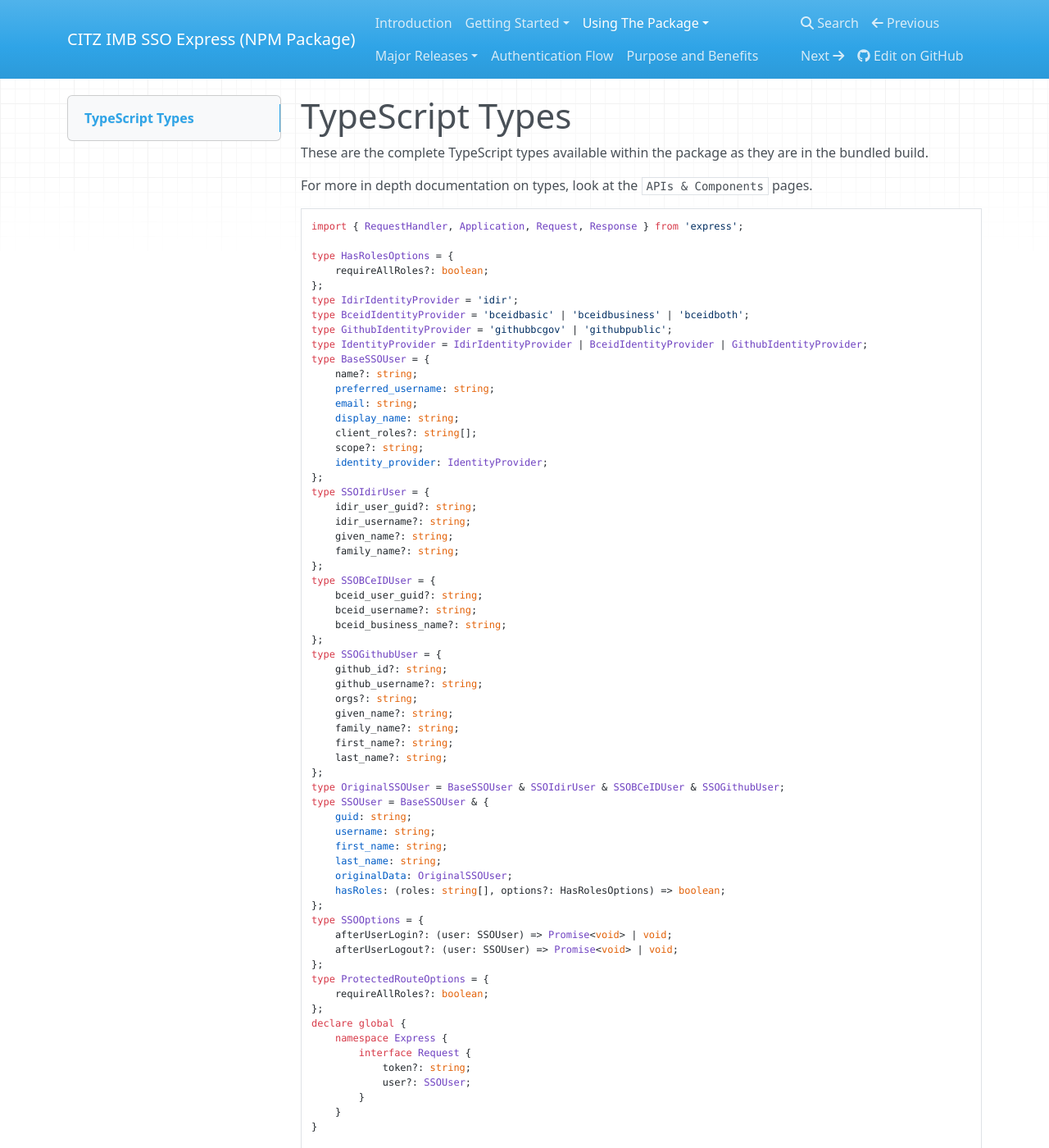
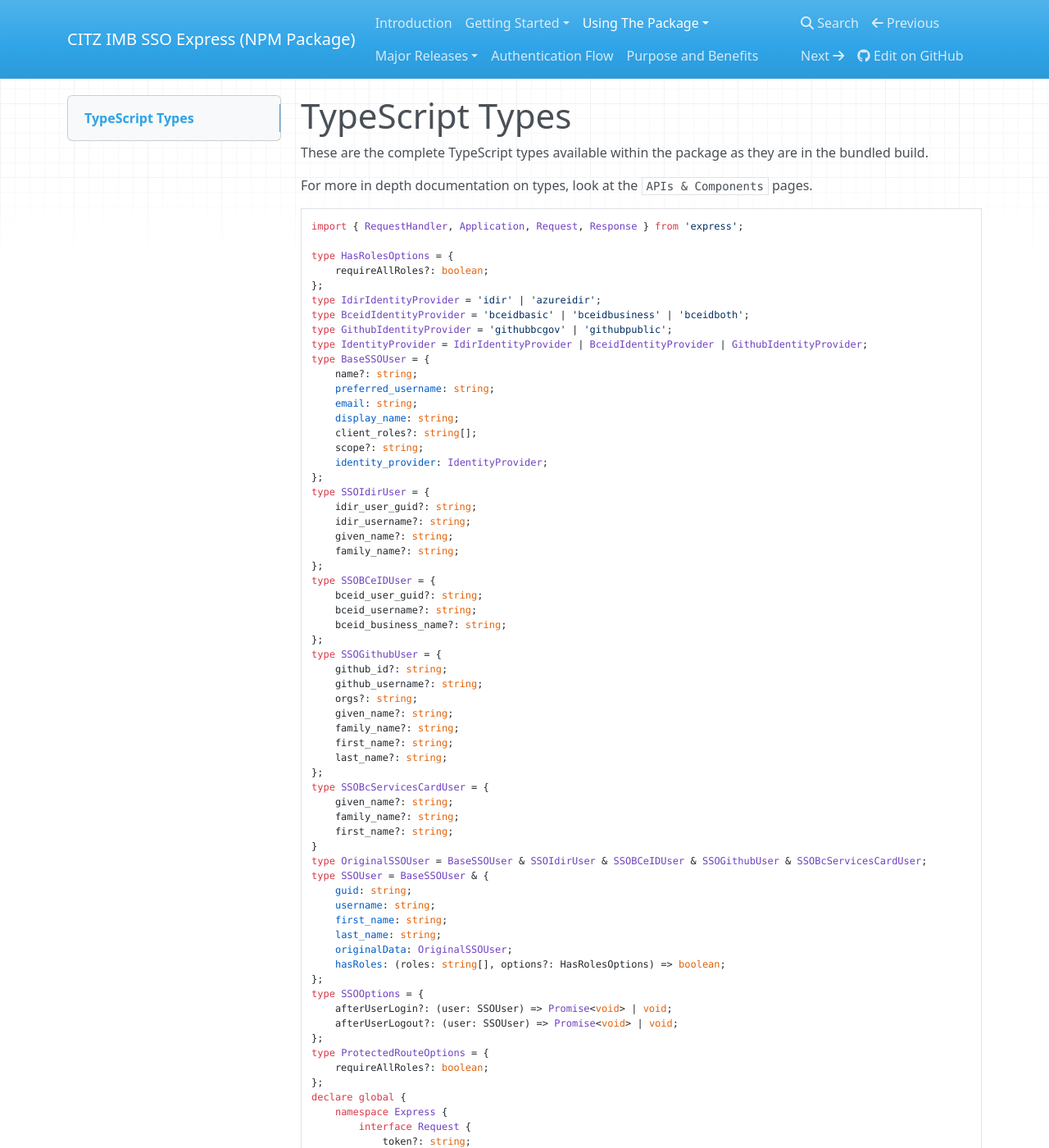
Before and after one commit to bcgov/citz-imb-sso-express, an MkDocs documentation site: the page built from techdocs/docs/using-the-package/typescript-types.md, in a window 1280 px wide and 1400 px high. Shown: the whole window at 82% size. Built offline with MkDocs 1.6.1, drawn with Linux system fonts in a browser that asks for light colours; nearby versions of some CDN libraries.

````diff
--- a/techdocs/docs/using-the-package/typescript-types.md
+++ b/techdocs/docs/using-the-package/typescript-types.md
@@ -14,7 +14,7 @@ import { RequestHandler, Application, Request, Response } from 'express';
 type HasRolesOptions = {
     requireAllRoles?: boolean;
 };
-type IdirIdentityProvider = 'idir';
+type IdirIdentityProvider = 'idir' | 'azureidir';
 type BceidIdentityProvider = 'bceidbasic' | 'bceidbusiness' | 'bceidboth';
 type GithubIdentityProvider = 'githubbcgov' | 'githubpublic';
 type IdentityProvider = IdirIdentityProvider | BceidIdentityProvider | GithubIdentityProvider;
@@ -47,7 +47,12 @@ type SSOGithubUser = {
     first_name?: string;
     last_name?: string;
 };
-type OriginalSSOUser = BaseSSOUser & SSOIdirUser & SSOBCeIDUser & SSOGithubUser;
+type SSOBcServicesCardUser = {
+    given_name?: string;
+    family_name?: string;
+    first_name?: string;
+}
+type OriginalSSOUser = BaseSSOUser & SSOIdirUser & SSOBCeIDUser & SSOGithubUser & SSOBcServicesCardUser;
 type SSOUser = BaseSSOUser & {
     guid: string;
     username: string;
@@ -135,5 +140,5 @@ declare const getNewTokens: (refresh_token: string) => Promise<null | {
     expires_in: number;
 }>;
 
-export { type BaseSSOUser, type BceidIdentityProvider, type GithubIdentityProvider, type HasRolesOptions, type IdentityProvider, type IdirIdentityProvider, type OriginalSSOUser, type ProtectedRouteOptions, type SSOBCeIDUser, type SSOGithubUser, type SSOIdirUser, type SSOOptions, type SSOUser, checkForUpdates, debug_d as debug, decodeJWT, encodeJWT, getLoginURL, getLogoutURL, getNewTokens, getTokens, getUserInfo, hasAllRoles, hasAtLeastOneRole, hasRoles, isJWTValid, login, loginCallback, logout, logoutCallback, normalizeUser, parseJWT, protectedRoute, refreshToken, sso };
+export { type BaseSSOUser, type BceidIdentityProvider, type GithubIdentityProvider, type HasRolesOptions, type IdentityProvider, type IdirIdentityProvider, type OriginalSSOUser, type ProtectedRouteOptions, type SSOBCeIDUser, type SSOGithubUser, type SSOIdirUser, type SSOOptions, type SSOUser, type SSOBcServicesCardUser, checkForUpdates, debug_d as debug, decodeJWT, encodeJWT, getLoginURL, getLogoutURL, getNewTokens, getTokens, getUserInfo, hasAllRoles, hasAtLeastOneRole, hasRoles, isJWTValid, login, loginCallback, logout, logoutCallback, normalizeUser, parseJWT, protectedRoute, refreshToken, sso };
 ```
````
Also changed, not shown: techdocs/docs/using-the-package/module-exports.md (+0 -1 lines), 2 other files.
